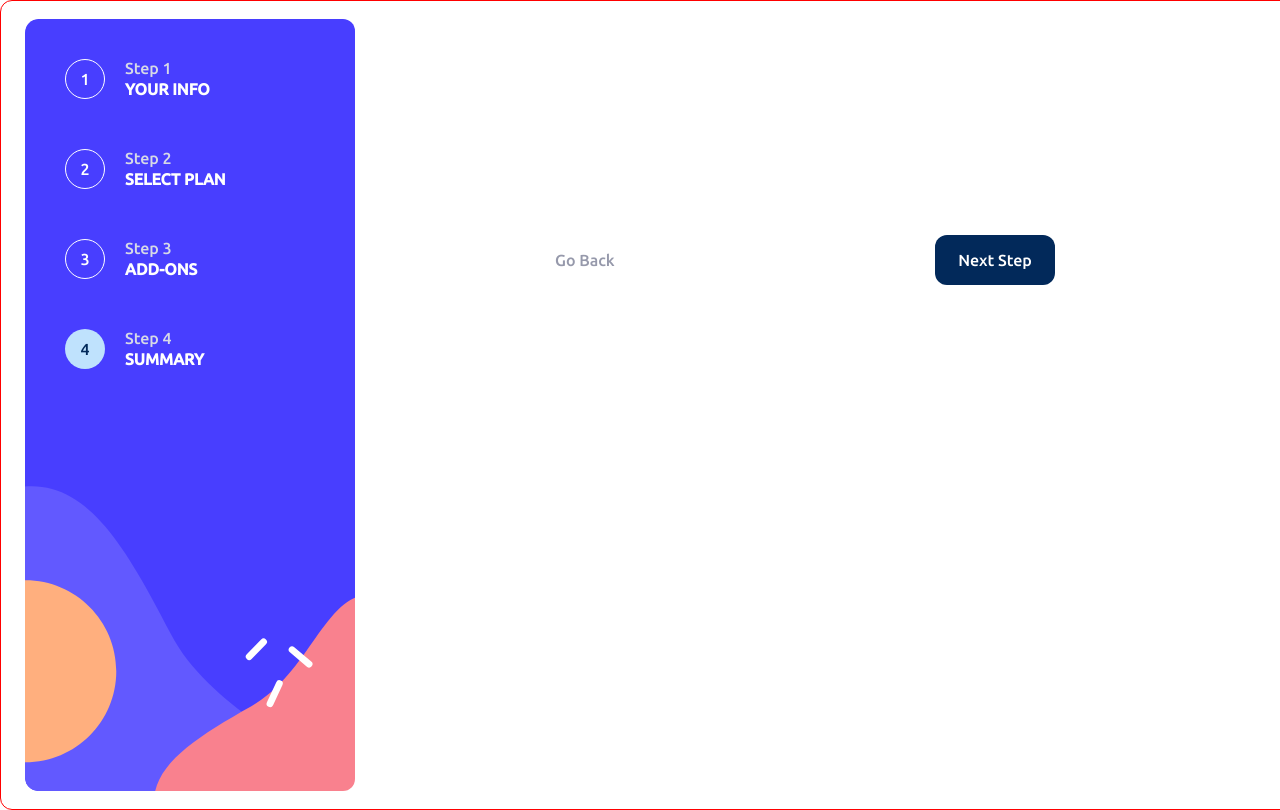
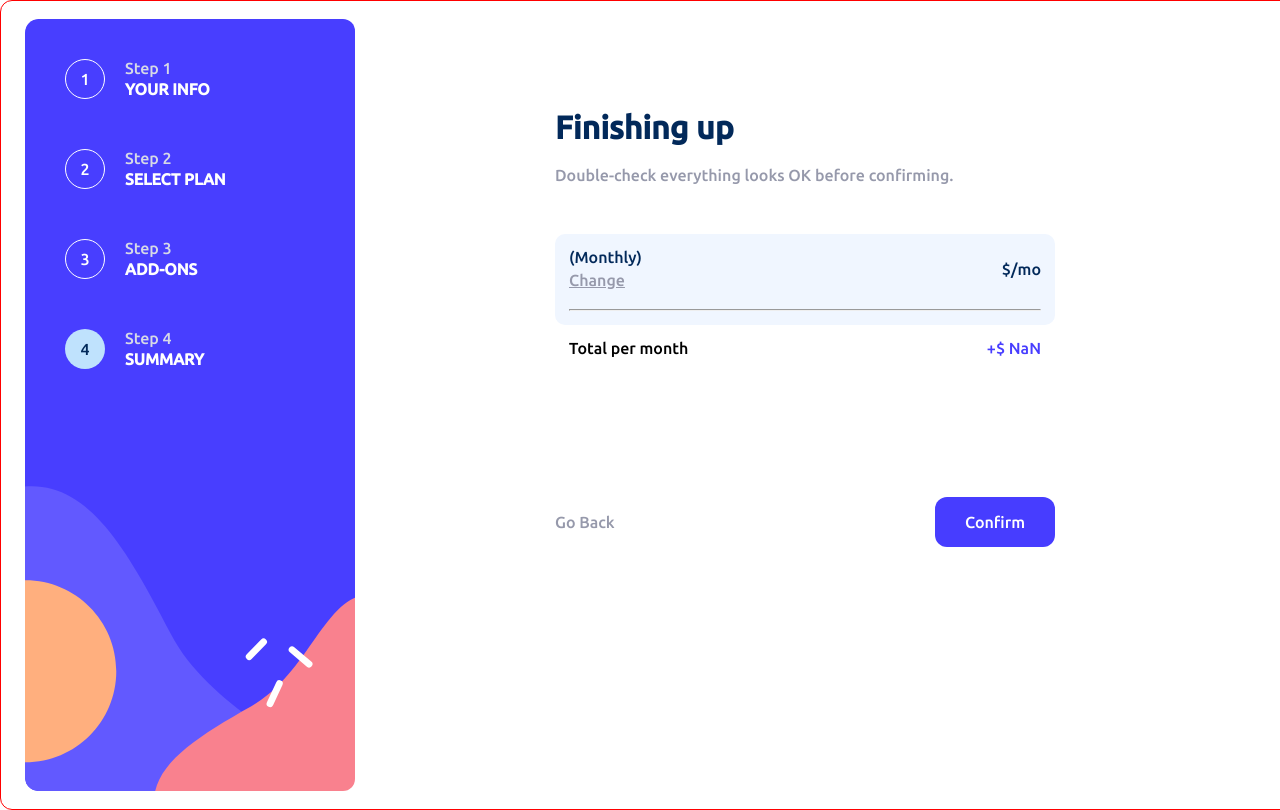
Before and after one commit to snoxrow/Multi-Form, a React (Vite) app: page /step4 in a window 1280 px wide. Shown: the top 810 px of the page. Built offline with nearby package versions, Linux system fonts and the light colour scheme.

Commit message:
Step 4 Added

```diff
--- a/src/CSS/Step2.css
+++ b/src/CSS/Step2.css
@@ -60,6 +60,9 @@ cursor: pointer;
   color: var(--Cool-gray);
 }
 
+.back-text:hover {
+  color: var(--Marine-blue);
+}
 .toggle-wrapper{
   display: flex;
   gap: 10px ;
--- /dev/null
+++ b/src/CSS/step4.css
@@ -0,0 +1,60 @@
+.summary-addons {
+  display: flex;
+  justify-content: space-between;
+  margin-bottom: 20px;
+  align-items: center;
+}
+
+.total-wrapper {
+  position: relative;
+  height: fit-content;
+}
+
+#change-link {
+  color: var(--Cool-gray);
+  font-size: 16px;
+  margin-top: 5px;
+}
+
+#summary-p {
+  margin: 0;
+  color: var(--Marine-blue) ;
+  display: flex;
+  flex-direction: column;
+}
+
+.summary {
+  background-color: var(--Magnolia);
+  width: 500px;
+  border-radius: 10px;
+  padding: 14px;
+  height: fit-content;
+  margin-bottom: auto;
+}
+
+.addons-total {
+  display: flex;
+  justify-content: space-between;
+  align-items: center;
+}
+
+#Step4-btn:hover {
+  opacity: 70%;
+}
+
+#Step4-btn {
+  background-color: var(--Purplish-blue);
+}
+
+.total-cont {
+  display: flex;
+  justify-content: space-between;
+  align-items: center;
+  padding: 14px;
+
+}
+
+#total {
+  margin: 0;
+  color: var(--Purplish-blue);
+}
--- a/src/Pages/Step2.jsx
+++ b/src/Pages/Step2.jsx
@@ -8,12 +8,15 @@ import Pro from "../assets/images/icon-pro.svg";
 import Buttons from "../components/Buttons";
 
 const Step2 = () => {
-  const [checked, setChecked] = useState(false);
+  const [checked, setChecked] = useState(true);
   const [selected, setSelected] = useState("");
+  const [checkStep, setCheckStep] = useState(false);
+
 
   const ref1 = useRef(null);
   const ref2 = useRef(null);
   const ref3 = useRef(null);
+
 
 
   // const asyncLocalStorage = {
@@ -26,9 +29,12 @@ const Step2 = () => {
   //       return localStorage.getItem(key)
   //   }
   // }
+
   useEffect(() => {
     const tier = localStorage.getItem("tier");
+
     let billing = localStorage.getItem("checked");
+
 
     if (billing === "false") {
       billing = false ;
@@ -55,12 +61,13 @@ const Step2 = () => {
       default:
         null;
     }
+    (tier === null) ? setCheckStep(false) : setCheckStep(true)
+
 
     // console.log(typeof(billing));
     // console.log(typeof(tier));
     // console.log(tier);
-  }, [checked]);
-
+  }, [checked, selected]);
 
 
   const select = (e) => {
@@ -85,6 +92,7 @@ const Step2 = () => {
           onclick={select}
           checkSelected={selected}
           ref={ref1}
+
         />
         <Plans
           num="2"
@@ -122,14 +130,14 @@ const Step2 = () => {
     localStorage.setItem("checked", !checked);
 
           }}
-          checked={checked}
+          checked={ checked}
         />
         <label htmlFor="toggle" className="label-toggle"></label>
         <p id="billing" style={{ color: checked && "hsl(213, 96%, 18%)" }}>
           Yearly
         </p>
       </div>
-      <Buttons pathBack="/" pathFor="/step3" />
+      <Buttons pathBack="/" pathFor="/step3" text="Next Step" check={!checkStep}/>
     </div>
   );
 };
--- a/src/Pages/Step3.jsx
+++ b/src/Pages/Step3.jsx
@@ -69,7 +69,7 @@ useEffect(()=> {
 
           option={option3}
       />
-      <Buttons pathBack="/step2" pathFor="/step4" />
+      <Buttons pathBack="/step2" pathFor="/step4" text="Next Step" check={false}/>
     </div>
   );
 };
--- a/src/Pages/Step4.jsx
+++ b/src/Pages/Step4.jsx
@@ -1,12 +1,116 @@
-
-import Buttons from '../components/Buttons'
+import { useState } from "react";
+import { useEffect } from "react";
+import { Link } from "react-router-dom";
+import Buttons from "../components/Buttons";
+import Heading from "../components/Heading";
+import "../CSS/step4.css";
 
 const Step4 = () => {
+  const [tier, setTier] = useState("");
+  const [timeSelected, setTime] = useState();
+  const [price, setPrice] = useState();
+  const [option1, setOption1] = useState();
+  const [option2, setOption2] = useState();
+  const [option3, setOption3] = useState();
+  const [total, setTotal] = useState()
+
+  useEffect(() => {
+    const selection = localStorage.getItem("checked");
+    const selectedTier = localStorage.getItem("tier");
+    const option1 = localStorage.getItem("option1");
+    const option2 = localStorage.getItem("option2");
+    const option3 = localStorage.getItem("option3");
+
+    selection === "true" ? setTime(true) : setTime(false);
+    option1 === "true" ? setOption1(true) : setOption1(false);
+    option2 === "true" ? setOption2(true) : setOption2(false);
+    option3 === "true" ? setOption3(true) : setOption3(false);
+    let total = parseInt(price);
+
+    switch (selectedTier) {
+      case "1":
+        setTier("Arcade");
+        setPrice(timeSelected ? "90" : "9");
+        break;
+      case "2":
+        setTier("Advanced");
+        setPrice(timeSelected ? "120" : "12");
+        break;
+      case "3":
+        setTier("Pro");
+        setPrice(timeSelected ? "150" : "15");
+        break;
+    }
+     if (option1 ) {
+       total += 2
+     }
+     if (option2 ) {
+       total += 2
+     }
+     if (option3 ) {
+       total += 2
+     }
+    setTotal(total)
+      console.log(total)
+  });
+
   return (
     <div>
-      <Buttons pathBack="/step3" pathFor="/step4"/>
+      <Heading
+        h1="Finishing up"
+        p="Double-check everything looks OK before confirming."
+      />
+      <div className="total-wrapper">
+        <div className="summary">
+          <div className="summary-addons">
+            <p id="summary-p">
+              {tier + (timeSelected ? " (Yearly)" : " (Monthly)")}
+
+              <Link to={"/step2"} id="change-link">
+                Change
+              </Link>
+            </p>
+            <p id="summary-p">
+              ${price}/{timeSelected ? "yr" : "mo"}
+            </p>
+          </div>
+          <hr />
+          <div
+            className="addons-total"
+            style={{ display: option1 ? "flex" : "none" }}
+          >
+            <p>Online Service</p>
+            <p>+${timeSelected ? "10/yr" : "1/mo"}</p>
+          </div>
+          <div
+            className="addons-total"
+            style={{ display: option2 ? "flex" : "none" }}
+          >
+            <p>Larger Storage</p>
+            <p>+${timeSelected ? "20/yr" : "2/mo"}</p>
+          </div>
+          <div
+            className="addons-total"
+            style={{ display: option3 ? "flex" : "none" }}
+          >
+            <p>Customizable Profile</p>
+            <p>+${timeSelected ? "20/yr" : "2/mo"}</p>
+          </div>
+        </div>
+        <div className="total-cont">Total per {timeSelected ? "year" : "month"}
+          <p id="total">+$ {  total}</p>
+        </div>
+      </div>
+      <div className="btn-wrapper">
+        <Buttons
+          pathBack="/step3"
+          pathFor="/step4"
+          text="Confirm"
+          btnId="Step4-btn"
+        />
+      </div>
     </div>
-  )
-}
+  );
+};
 
-export default Step4
+export default Step4;
--- a/src/components/AddOns.jsx
+++ b/src/components/AddOns.jsx
@@ -14,7 +14,7 @@ const AddOns = ({ addon, title, p, billing, amnt, onfocus, option}) => {
           </div>
 
         </div>
-        <div className="right-addon"> +${billing ? amnt+"/yr" : amnt+"/mo"}</div>
+        <div className="right-addon"> +${amnt + (billing ? "/yr" :"/mo")}</div>
       </label>
     </div>
     </>
--- a/src/components/Buttons.jsx
+++ b/src/components/Buttons.jsx
@@ -1,9 +1,10 @@
 /* eslint-disable react/prop-types */
+
 import { Link } from "react-router-dom";
 import { useNavigate } from "react-router-dom";
 
 
-const Buttons = ({pathBack, pathFor}) => {
+const Buttons = ({pathBack, pathFor, text, btnId, check}) => {
   const navigate = useNavigate();
 
   // onClick={() => {
@@ -13,13 +14,24 @@ const Buttons = ({pathBack, pathFor}) => {
   //     alert('Please select an option!')
   //   }
   // }}
+  // const currentPath = useLocation()
 
   return (
     <div className="buttons">
         <Link className="back-text" to={pathBack}>
           Go Back
         </Link>
-        <button onClick={() => navigate(pathFor)}> Next Step </button>
+        <button  id={btnId} onClick={(e) => {
+          e.preventDefault()
+          if (check) {
+
+            alert("Please select an option")
+          }
+           else {
+          navigate(pathFor)
+
+
+           }  }}> {text} </button>
       </div>
   )
 }
--- a/src/components/Plans.jsx
+++ b/src/components/Plans.jsx
@@ -13,7 +13,7 @@ const Plans = forwardRef( function Plans ({icon, tier, num, checked, yearly, mon
   return (
     <div
     tabIndex={num}
-      className="plan-cont" onFocus={ onclick} ref={ref}>
+      className="plan-cont" onFocus={ onclick} ref={ref} >
       <div>
         <img src={icon} />
       </div>
```
Also changed, not shown: src/index.css (line endings or trailing spaces).
